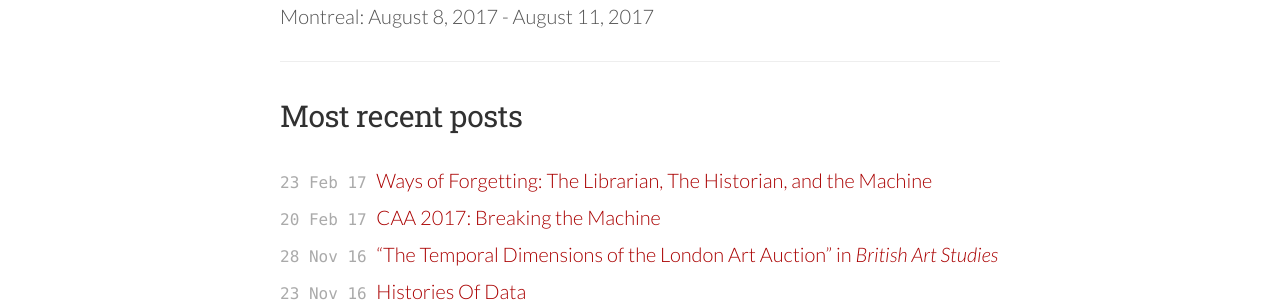
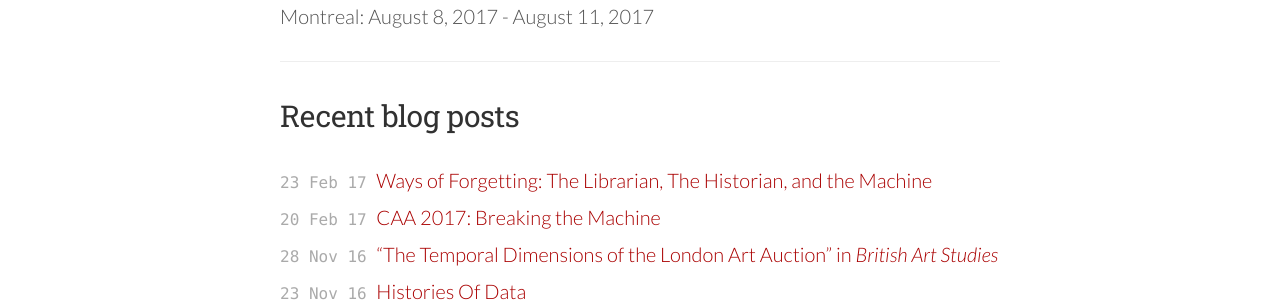
Before and after one commit to mdlincoln/mdlincoln.github.io, a Jekyll site: the page built from index.md, in a window 1280 px wide. Shown: the part 1049-1351 px from the top of the page. Built offline with Jekyll 4.4.1, drawn with Linux system fonts in a browser that asks for light colours; nearby versions of some CDN libraries.

Commit message:
Make blog post header more casual language

```diff
--- a/index.md
+++ b/index.md
@@ -25,7 +25,7 @@ On this site you can find my [CV](/about), various [blog posts](/archive) on art
 {% endif %}
 ***
 
-## Most recent posts
+## Recent blog posts
 
 <nav>
 	<ul>
```
